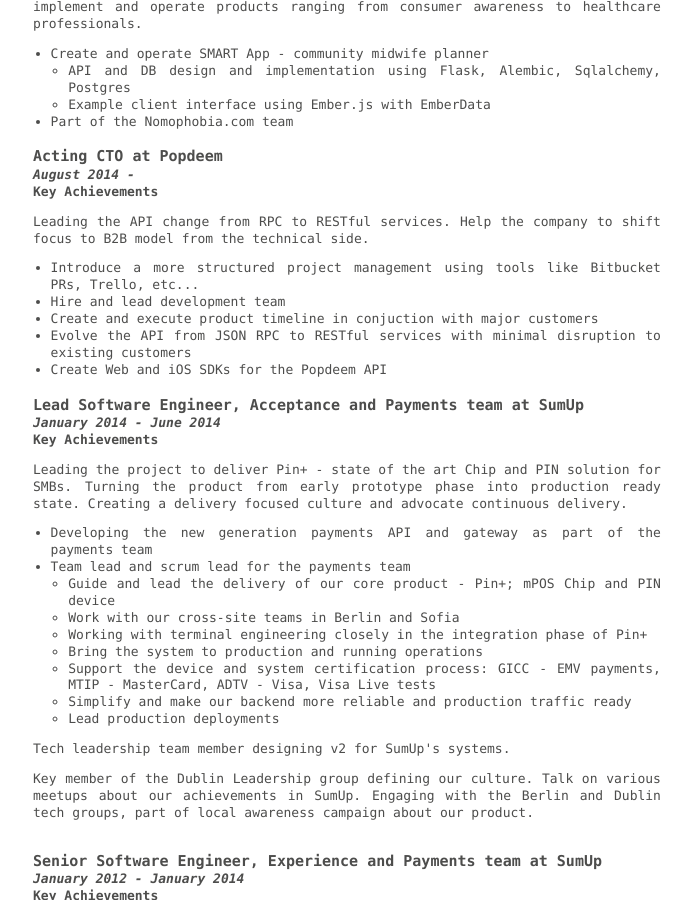
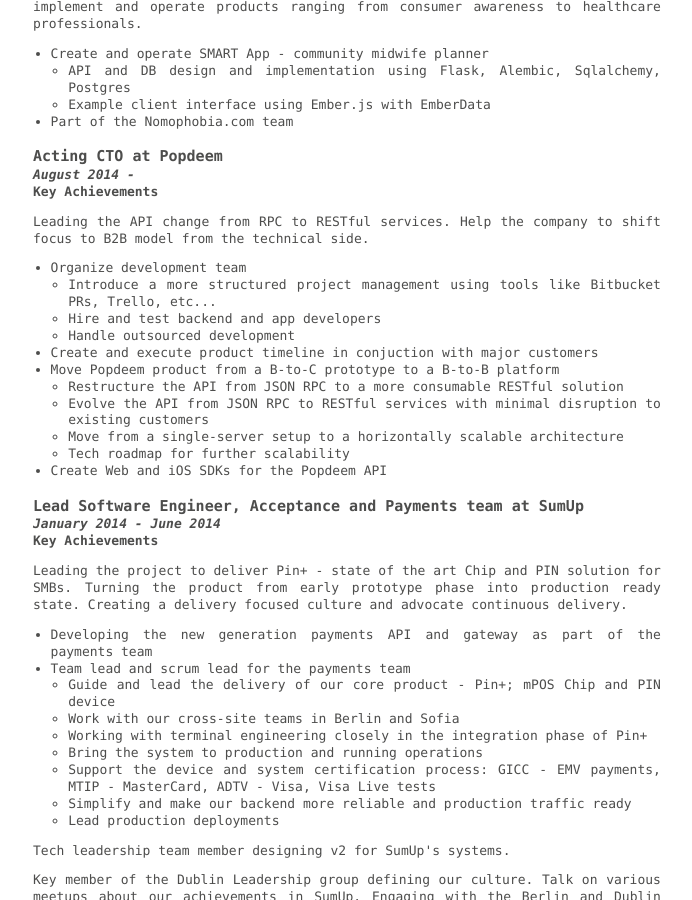
Before and after one commit to marjaimate/marjaimate.github.io, a Jekyll site: the page built from about.html, in a window 1280 px wide and 900 px high, scrolled down 495 px. Shown: the whole window, without its empty margins (293-985 px from the left). Built offline with Jekyll 4.4.1, drawn with Linux system fonts in a browser that asks for light colours; Markdown is read by kramdown in place of the engine named in the settings.

Commit message:
Added Popdeem about

```diff
--- a/about.html
+++ b/about.html
@@ -40,10 +40,22 @@
     Leading the API change from RPC to RESTful services. Help the company to shift focus to B2B model from the technical side.
     </p>
     <ul>
-      <li>Introduce a more structured project management using tools like Bitbucket PRs, Trello, etc...</li>
-      <li>Hire and lead development team</li>
+      <li>Organize development team
+        <ul>
+          <li>Introduce a more structured project management using tools like Bitbucket PRs, Trello, etc...</li>
+          <li>Hire and test backend and app developers</li>
+          <li>Handle outsourced development</li>
+        </ul>
+      </li>
       <li>Create and execute product timeline in conjuction with major customers</li>
-      <li>Evolve the API from JSON RPC to RESTful services with minimal disruption to existing customers</li>
+      <li>Move Popdeem product from a B-to-C prototype to a B-to-B platform
+        <ul>
+          <li>Restructure the API from JSON RPC to a more consumable RESTful solution</li>
+          <li>Evolve the API from JSON RPC to RESTful services with minimal disruption to existing customers</li>
+          <li>Move from a single-server setup to a horizontally scalable architecture</li>
+          <li>Tech roadmap for further scalability</li>
+        </ul>
+      </li>
       <li>Create Web and iOS SDKs for the Popdeem API</li>
     </ul>
     <br/>
```
